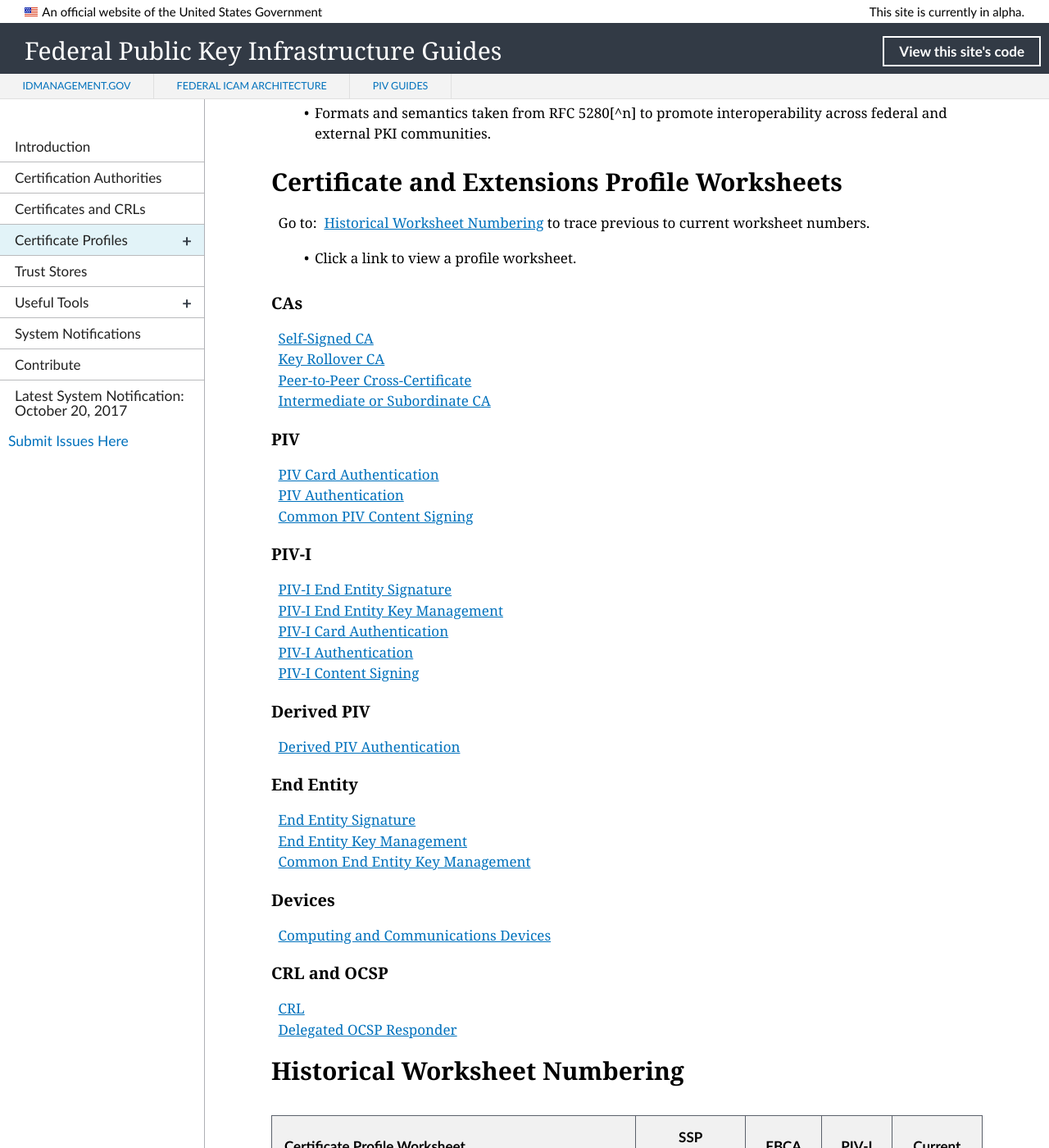
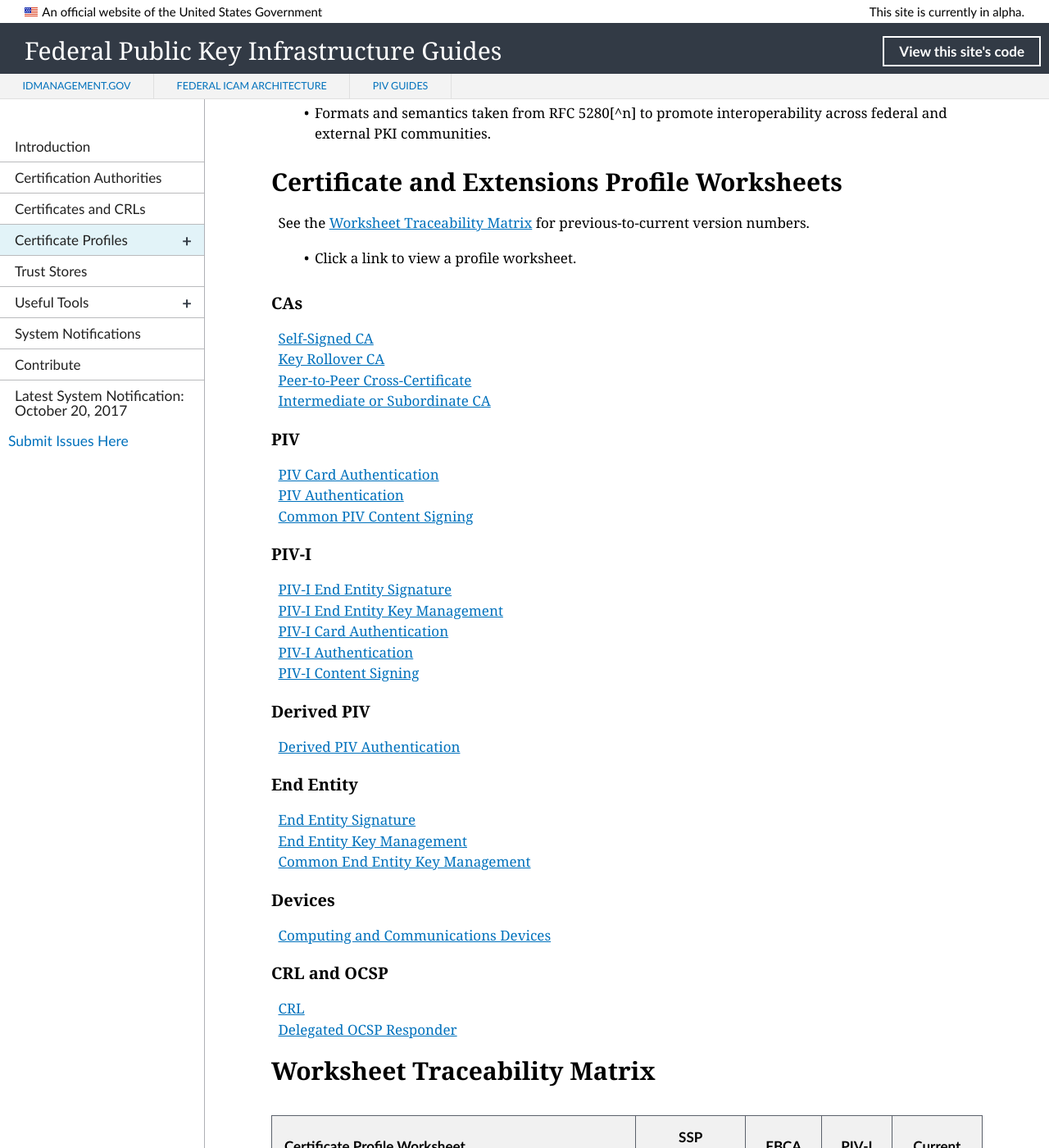
Before and after one commit to GSA/fpki-guides, a Jekyll site: the page built from pages/fpki_certificate_profiles.md, in a window 1280 px wide and 1400 px high, scrolled down 422 px. Shown: the whole window at 82% size. Built offline with Jekyll 4.4.1, drawn with Linux system fonts in a browser that asks for light colours; nearby versions of some CDN libraries; library files that are not in the unit come from our copies.

Commit message:
Update fpki_certificate_profiles.md
Content update

```diff
--- a/pages/fpki_certificate_profiles.md
+++ b/pages/fpki_certificate_profiles.md
@@ -13,7 +13,7 @@ The current updates include:
 
 ## Certificate and Extensions Profile Worksheets
 
-Go to:&nbsp;&nbsp;[Historical Worksheet Numbering](#historical-worksheet-numbering) to trace previous to current worksheet numbers.
+See the [Worksheet Traceability Matrix](#historical-worksheet-traceability-matrix) for previous-to-current version numbers.
 
 * Click a link to view a profile worksheet.
 
@@ -57,7 +57,7 @@ Go to:&nbsp;&nbsp;[Historical Worksheet Numbering](#historical-worksheet-numberi
 [CRL]({{ site.baseurl }}/profiles/crl/)<BR>
 [Delegated OCSP Responder]({{ site.baseurl }}/profiles/delegatedocsp/)
 
-## Historical Worksheet Numbering
+## Worksheet Traceability Matrix
 
 | **Certificate Profile Worksheet**   | **SSP**<BR>**(FIPS 201)**        | **FBCA**     | **PIV-I**     | **Current**   |
 | :----------------------------------  | :------:        | :-----------:      | :-----------:      | :-----------:      |
```
